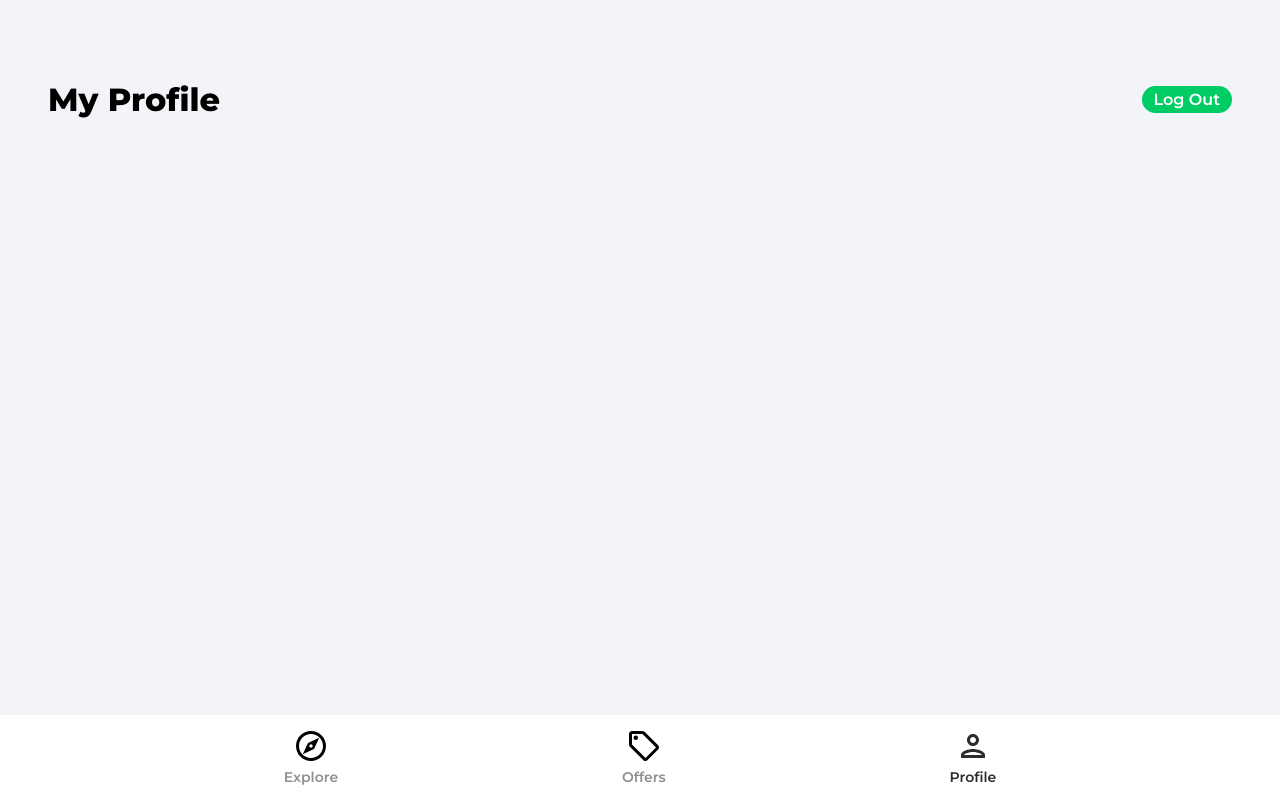
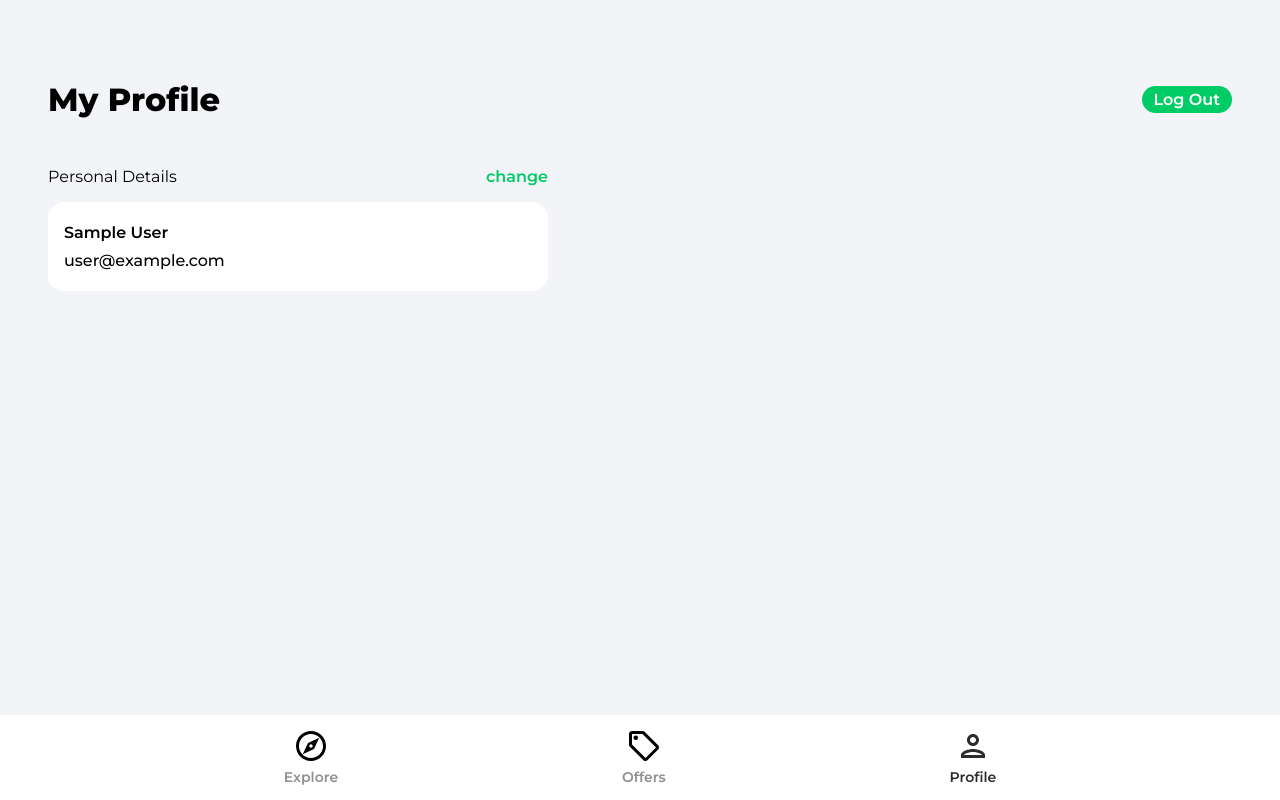
Before and after one commit to u31999/home-marketplace, a React (Create React App) app: page /profile in a window 1280 px wide. Built offline with nearby package versions, Linux system fonts and the light colour scheme; no server answers; sample sign-in values are in the browser's storage.

Commit message:
Add coustome hook

```diff
--- a/src/App.js
+++ b/src/App.js
@@ -8,6 +8,7 @@ import SignIn from './pages/SignIn';
 import SignUp from './pages/SignUp';
 import ForgotPassword from './pages/ForgotPassword'
 import Navbar from "./component/Navbar";
+import PrivateRoute from "./component/PrivateRoute";
 
 function App() {
   return (
@@ -16,7 +17,9 @@ function App() {
         <Routes>
           <Route path="/" element={<Explore />} />
           <Route path="/offers" element={<Offers />} />
-          <Route path="/profile" element={<Profile />} />
+          <Route path="/profile" element={<PrivateRoute />}>
+            <Route path="/profile" element={<Profile />} />
+          </Route>
           <Route path="/sign-in" element={<SignIn />} />
           <Route path="/sign-up" element={<SignUp />} />
           <Route path="/forgot-password" element={<ForgotPassword />} />
--- /dev/null
+++ b/src/component/PrivateRoute.jsx
@@ -0,0 +1,15 @@
+import {Navigate, Outlet} from 'react-router-dom'
+import { useAuthStatus } from '../hooks/useAuthStatus'
+import Spinners from './Spinners'
+
+function PrivateRoute() {
+    const {loggedIn, chekingStatus} = useAuthStatus()
+
+    if(chekingStatus) {
+        return <Spinners />
+    }
+
+  return loggedIn ? <Outlet /> : <Navigate to='/sign-in' />
+}
+
+export default PrivateRoute
--- /dev/null
+++ b/src/component/Spinners.jsx
@@ -0,0 +1,9 @@
+function Spinners() {
+  return (
+    <div className="loadingSpinnerContainer">
+      <div className="loadingSpinner"></div>
+    </div>
+  )
+}
+
+export default Spinners
--- /dev/null
+++ b/src/hooks/useAuthStatus.js
@@ -0,0 +1,26 @@
+import { useEffect, useState, useRef } from "react"
+import {getAuth, onAuthStateChanged} from 'firebase/auth'
+
+export const useAuthStatus = () => {
+    const [loggedIn, setLoggedIn] = useState(false)
+    const [chekingStatus, setChekingStatus] = useState(true)
+    const isMounted = useRef(true)
+
+    useEffect(() => {
+        if(isMounted) {
+            const auth = getAuth()
+            onAuthStateChanged(auth, (user) => {
+                if(user) {
+                setLoggedIn(true)
+                }
+                setChekingStatus(false)
+            })
+        }
+
+        return () => {
+            isMounted.current = false
+        }
+    }, [isMounted])
+
+  return {loggedIn, chekingStatus}
+}
--- a/src/pages/Profile.jsx
+++ b/src/pages/Profile.jsx
@@ -1,9 +1,14 @@
 import { useState } from 'react'
 import {useNavigate, Link} from 'react-router-dom'
-import {getAuth} from 'firebase/auth'
+import { toast } from 'react-toastify'
+import {getAuth, updateProfile} from 'firebase/auth'
+import {updateDoc, doc} from 'firebase/firestore'
+import {db} from '../firebase.config'
 
 function Profile() {
   const auth = getAuth()
+  const [changeDetails, setChangeDetails] = useState(false)
+
   const [formData, setFormData] = useState({
     name: auth.currentUser.displayName,
     email: auth.currentUser.email
@@ -18,6 +23,34 @@ function Profile() {
     navigate('/')
   }
 
+   const onSubmit = async () => {
+    try {
+      if (auth.currentUser.displayName !== name) {
+        // Update display name in fb
+        await updateProfile(auth.currentUser, {
+          displayName: name,
+        })
+
+        // Update in firestore
+        const userRef = doc(db, 'users', auth.currentUser.uid)
+
+        await updateDoc(userRef, {
+          name: name,
+        })
+      }
+    } catch (error) {
+      console.log(error)
+      toast.error('Could not update profile details')
+    }
+  }
+
+  const onChange = (e) => {
+    setFormData((prevState) => ({
+      ...prevState,
+      [e.target.id]: e.target.value
+    }))
+  }
+
   return (
     <div className='profile'>
       <header className='profileHeader'>
@@ -26,6 +59,35 @@ function Profile() {
           Log Out
         </button>
       </header>
+
+      <main>
+        <div className='profileDetailsHeader'>
+          <p className='profileDetailsText'>Personal Details</p>
+          <p className='changePersonalDetails'
+          onClick={() => {
+            changeDetails && onSubmit()
+            setChangeDetails((prevState) => !prevState)
+          }}>
+            {changeDetails ? 'done' : 'change'}
+          </p>
+        </div>
+        <div className='profileCard'>
+          <form>
+            <input type='text' id='name'
+            className={!changeDetails ? 'profileName' : 'profileNameActive'}
+              disabled={!changeDetails}
+              value={name}
+              onChange={onChange}
+            />
+            <input type='text' id='email'
+            className={!changeDetails ? 'profileEmail' : 'profileEmailActive'}
+              disabled={!changeDetails}
+              value={email}
+              onChange={onChange}
+            />
+          </form>
+        </div>
+      </main>
     </div>
   )
 }
```
